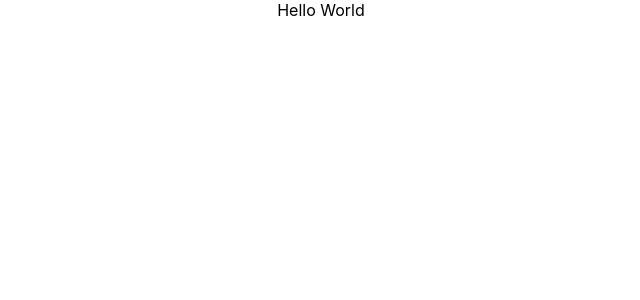
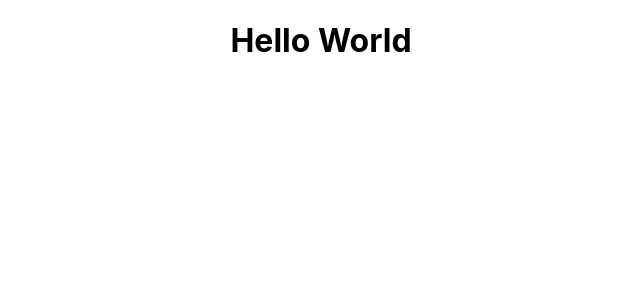
Before and after one commit to brianwlego/brianwlego.github.io, a React (Create React App) app in the folder portfolio/: page / in a window 1280 px wide. Shown: the top 300 px of the page, without its empty margins (319-959 px from the left). Built offline with nearby package versions, Linux system fonts and the light colour scheme.

Commit message:
Testing Deployment 2

```diff
--- a/portfolio/src/App.js
+++ b/portfolio/src/App.js
@@ -3,7 +3,7 @@
 function App() {
   return (
     <div className="App">
-      Hello World
+      <h1>Hello World</h1>
     </div>
   );
 }
```
Also changed, not shown: portfolio/public/index.html (+0 -19 lines).
